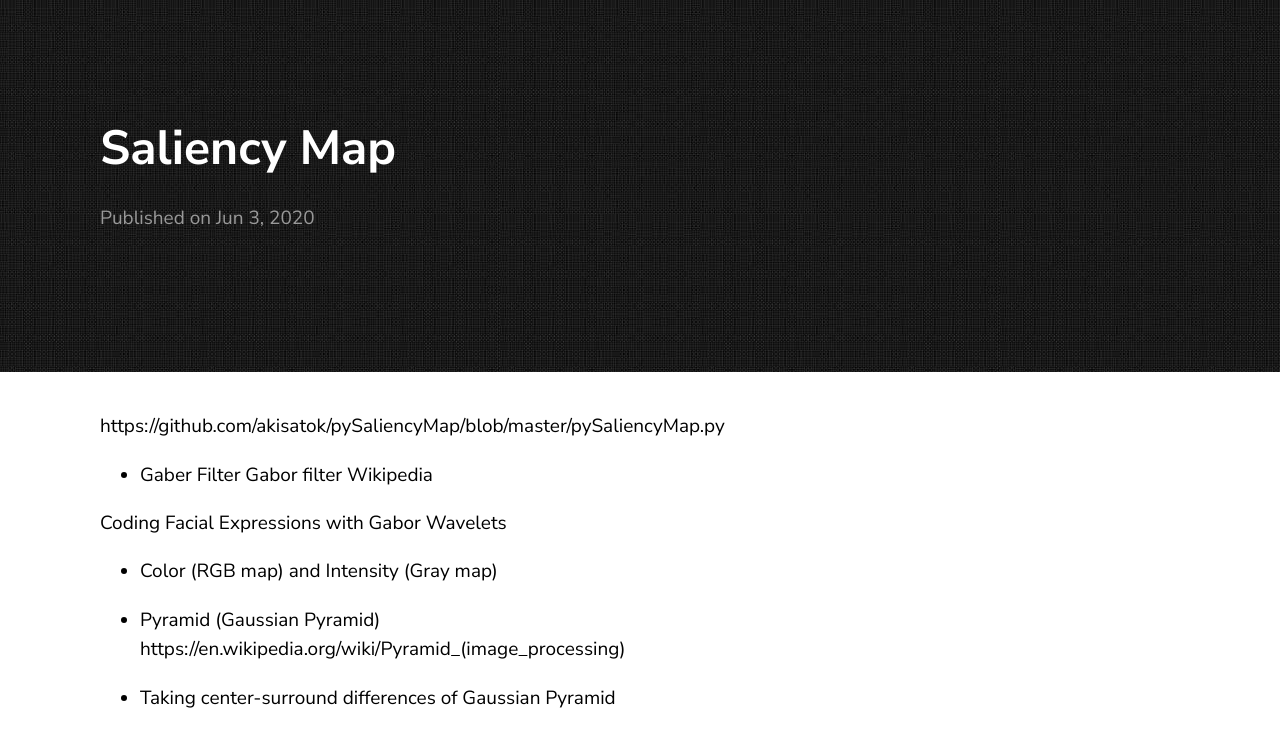
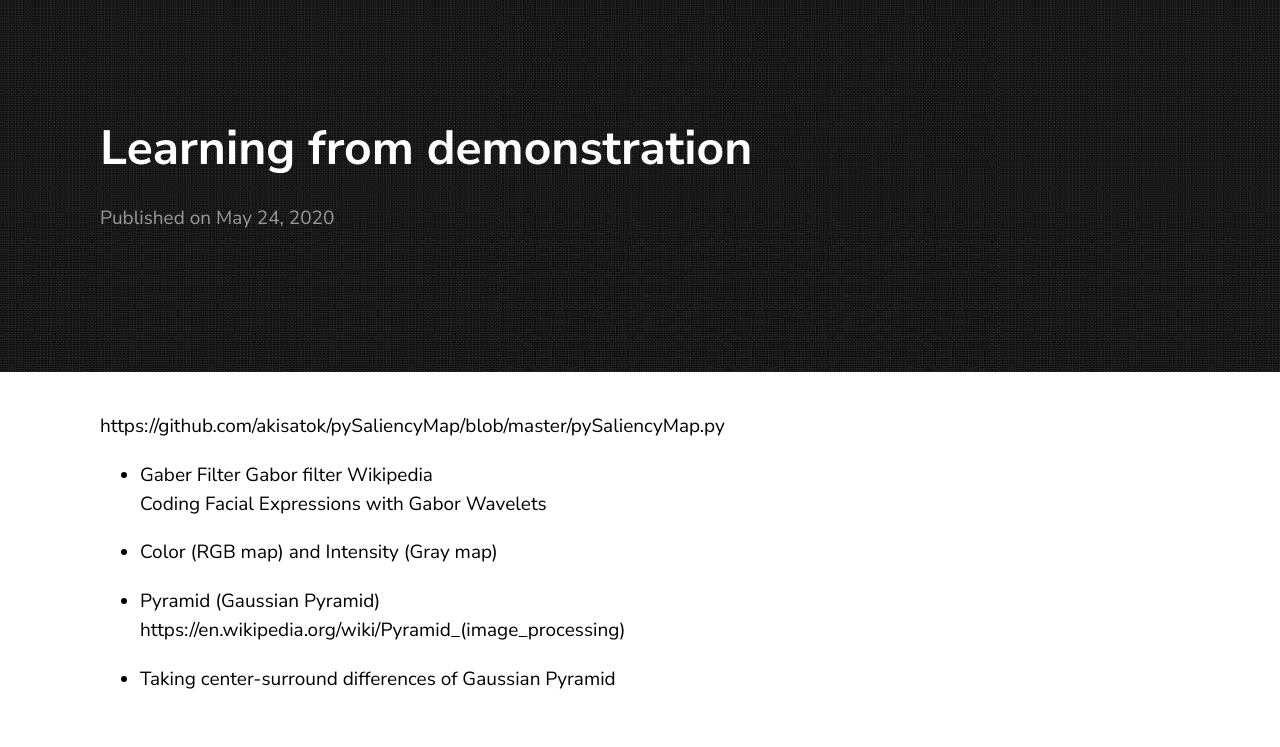
Before and after one commit to jluis9796/jluis9796.github.io, a Jekyll site: the page built from _posts/2020-06-03-saliency-map.markdown, in a window 1280 px wide. Shown: the top 747 px of the page. Built offline with Jekyll 4.4.1, drawn with Linux system fonts in a browser that asks for light colours; our own code applies the rules of GitHub Pages for plain Markdown files.

Commit message:
Update 2020-06-03-saliency-map.markdown

```diff
--- a/_posts/2020-06-03-saliency-map.markdown
+++ b/_posts/2020-06-03-saliency-map.markdown
@@ -1,8 +1,14 @@
+---
+layout: post
+title:  "Learning from demonstration"
+date:   2020-05-24 13:08:36 +0900
+---
+
 https://github.com/akisatok/pySaliencyMap/blob/master/pySaliencyMap.py
 
 * Gaber Filter
 Gabor filter Wikipedia <a href="https://en.wikipedia.org/wiki/Gabor_filter"></a>
-
+<br>
 Coding Facial Expressions with Gabor Wavelets <a href="https://zenodo.org/record/3430156#.XtbrlzozbIU"></a>
 
 * Color (RGB map) and Intensity (Gray map)
```
